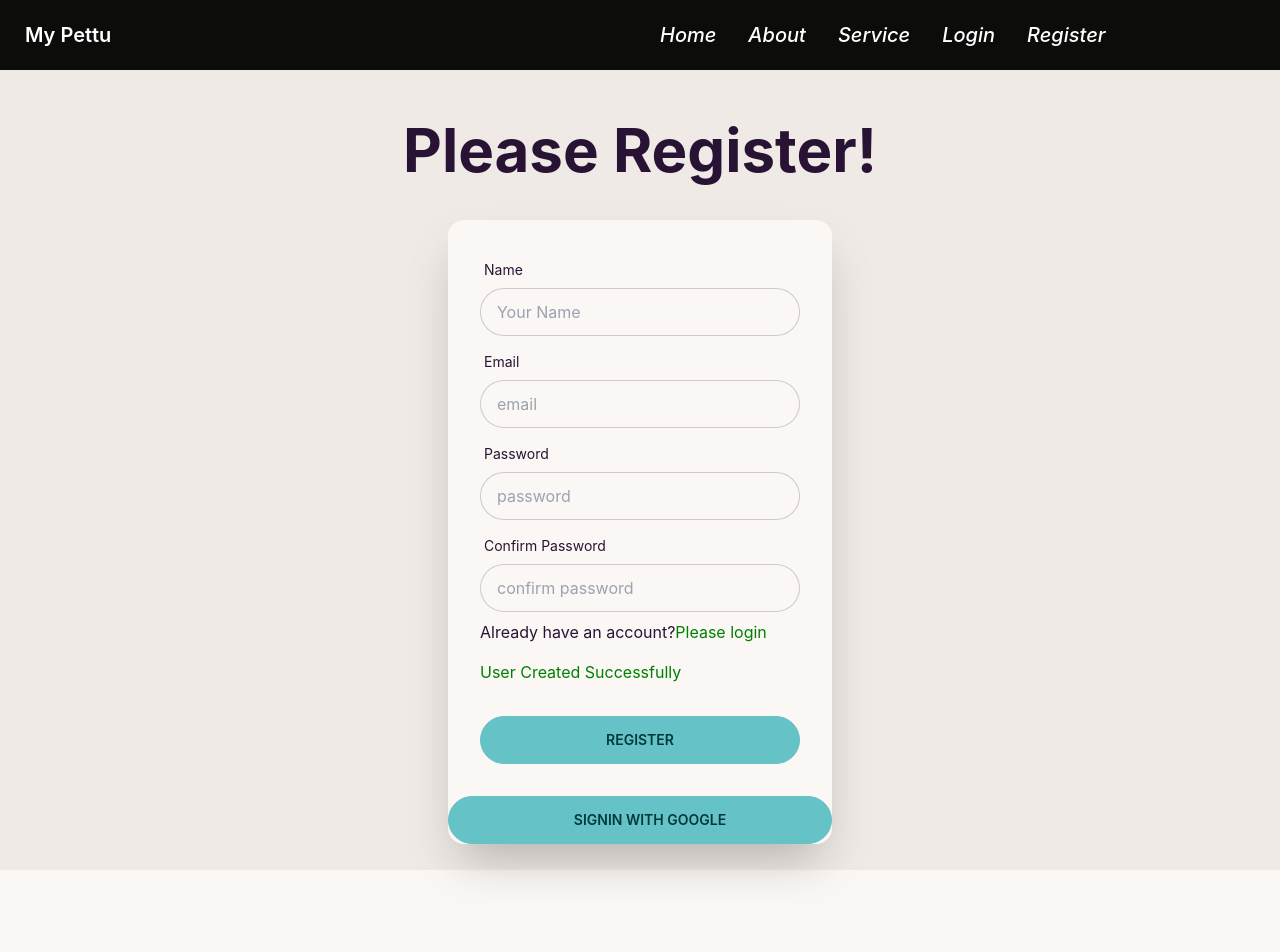
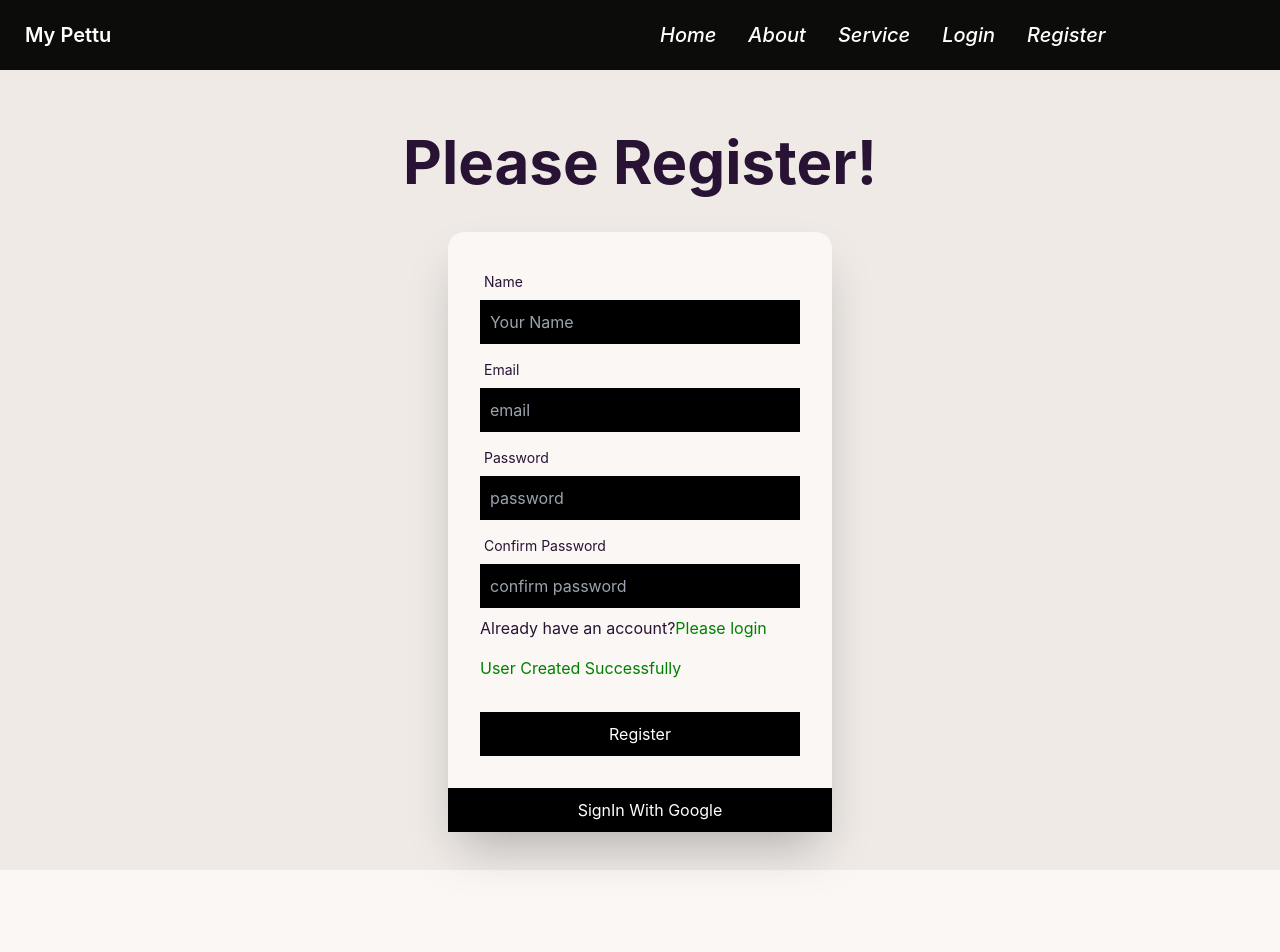
Before and after one commit to sazzadhossain1/my-petty, a React (Create React App) app: page /register in a window 1280 px wide. Shown: the top 952 px of the page. Built offline with nearby package versions, Linux system fonts and the light colour scheme.

Commit message:
get all the input value from the register component

```diff
--- a/src/App.js
+++ b/src/App.js
@@ -7,7 +7,6 @@ import Service from "./conponents/Service/Service";
 import HomeService from "./conponents/HomeService/HomeService";
 import SingleExprt from "./conponents/SingleExprt/SingleExprt";
 import Login from "./conponents/Login/Login";
-import LogOut from "./conponents/Register/Register";
 import Register from "./conponents/Register/Register";
 
 function App() {
--- /dev/null
+++ b/src/conponents/Register/Register.css
@@ -0,0 +1,16 @@
+.input-filed {
+  padding: 10px;
+  background-color: rgb(0, 0, 0);
+  color: white;
+}
+.register-btn {
+  background-color: black;
+  color: white;
+  padding: 10px;
+}
+
+.googleBtn {
+  background-color: black;
+  color: white;
+  padding: 10px;
+}
--- a/src/conponents/Register/Register.js
+++ b/src/conponents/Register/Register.js
@@ -1,7 +1,19 @@
 import React from "react";
 import { Link } from "react-router-dom";
+import "./Register.css";
 
 const Register = () => {
+  const handleSubmit = (event) => {
+    event.preventDefault();
+    console.log(event);
+
+    const form = event.target;
+    const name = form.name.value;
+    const email = form.email.value;
+    const password = form.password.value;
+    const confirmPassword = form.confirm.value;
+    console.log(name, email, password, confirmPassword);
+  };
   return (
     <div>
       <div className="hero min-h-screen bg-base-200">
@@ -10,7 +22,7 @@ const Register = () => {
             <h1 className="text-6xl font-bold my-6">Please Register!</h1>
           </div>
           <div className="card flex-shrink-0 w-full max-w-sm shadow-2xl bg-base-100">
-            <form className="card-body">
+            <form onSubmit={handleSubmit} className="card-body">
               <div className="form-control">
                 <label className="label">
                   <span className="label-text">Name</span>
@@ -19,7 +31,7 @@ const Register = () => {
                   type="text"
                   name="name"
                   placeholder="Your Name"
-                  className="input input-bordered"
+                  className="input-filed"
                   required
                 />
               </div>
@@ -31,7 +43,7 @@ const Register = () => {
                   type="email"
                   name="email"
                   placeholder="email"
-                  className="input input-bordered"
+                  className="input-filed"
                   required
                 />
               </div>
@@ -43,7 +55,7 @@ const Register = () => {
                   type="password"
                   name="password"
                   placeholder="password"
-                  className="input input-bordered"
+                  className="input-filed"
                   required
                 />
               </div>
@@ -55,7 +67,7 @@ const Register = () => {
                   type="password"
                   name="confirm"
                   placeholder="confirm password"
-                  className="input input-bordered"
+                  className="input-filed"
                 />
               </div>
 
@@ -72,11 +84,11 @@ const Register = () => {
               </p>
 
               <div className="form-control mt-6">
-                <button className="btn btn-primary">Register</button>
+                <button className="register-btn">Register</button>
               </div>
             </form>
 
-            <button className="googleBtn btn btn-primary">
+            <button className="googleBtn ">
               <p className="ml-5">SignIn With Google</p>
             </button>
           </div>
--- a/src/conponents/Service/Service.js
+++ b/src/conponents/Service/Service.js
@@ -1,6 +1,5 @@
 import React from "react";
 import "./Service.css";
-import Header from "../Headers/Header";
 
 const Service = () => {
   return (
```
